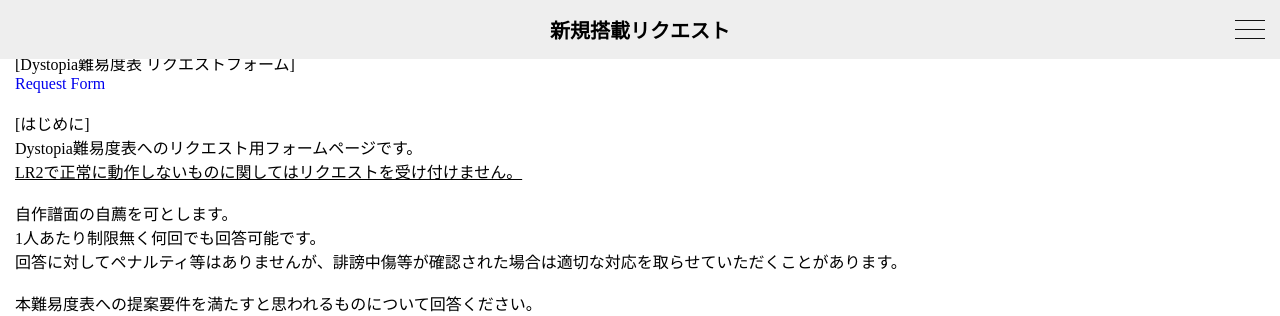
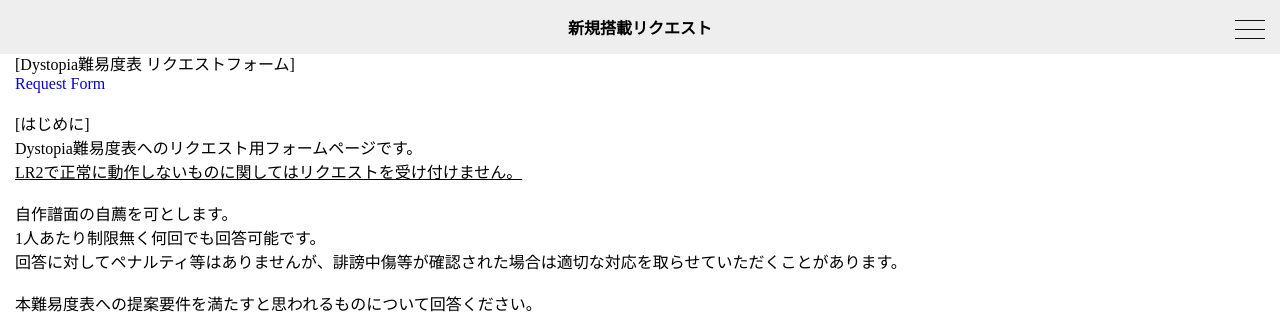
Before and after one commit to monibms/Dystopia, a PHP site: page /dystopia_request.html in a window 1280 px wide. Shown: the top 316 px of the page. Run offline with PHP 8.4, Linux system fonts and the light colour scheme; some libraries are stand-ins or nearby versions.

Commit message:
Update style.css

```diff
--- a/style.css
+++ b/style.css
@@ -7,7 +7,7 @@ p {
   padding: 0;
 }
 h1 {
-  font-size: 20px;
+  font-size: 16px;
 }
 a {
   display: block;
@@ -33,14 +33,13 @@ a {
 .header li {
   list-style-type: none;
   margin-top: 30px;
-  text-align: left;
-
+  text-align; left
 }
 .header a {
   color: #000;
 }
 .sideMenu {
-  background-color: #FFF;
+  background-color: #fff;
   height: 100%;
   overflow-y: scroll;
   padding-top: 56px;
@@ -78,12 +77,22 @@ a {
 .hamburger__lineBottom {
   top: 38px;
 }
-
-
-
+.overlay {
+  background-color: #000;
+  cursor: pointer;
+  height: 100vh;
+  left: 0;
+  opacity: 0;
+  position: fixed;
+  top: 0;
+  transition: all 0.6s;
+  visibility: hidden;
+  width: 100vw;
+  z-index: 100;
+}
 /* メニューが開いた時のCSS */
 .nav-open .sideMenu {
-  background-color: #FFF;
+  background-color: #fff;
   right: 0;
 }
 .nav-open .hamburger__lineTop {
@@ -119,8 +128,9 @@ section {
 }
 .service {
   background-color: #ffbcbc;
+}
 
-}
+
 table {
   border-collapse: collapse;
   color: #333; /* 全体の文字色 */
```
